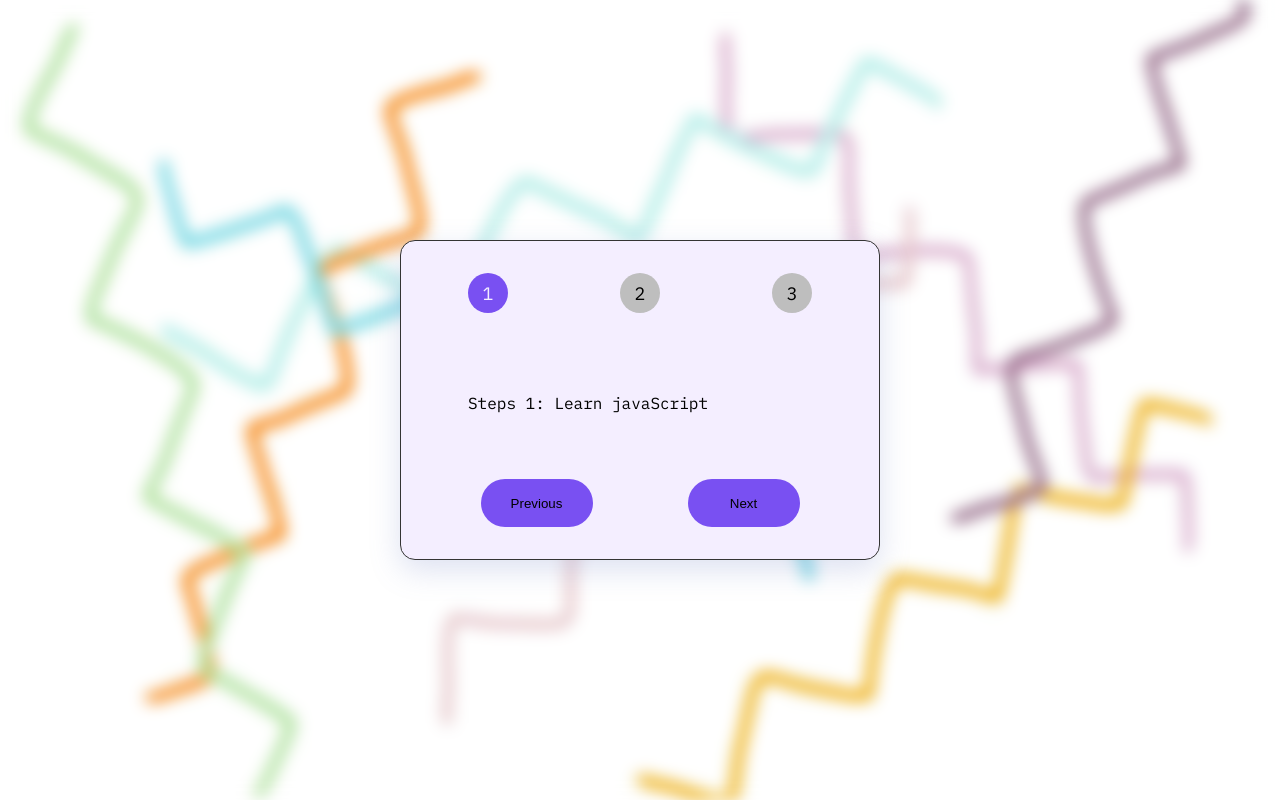
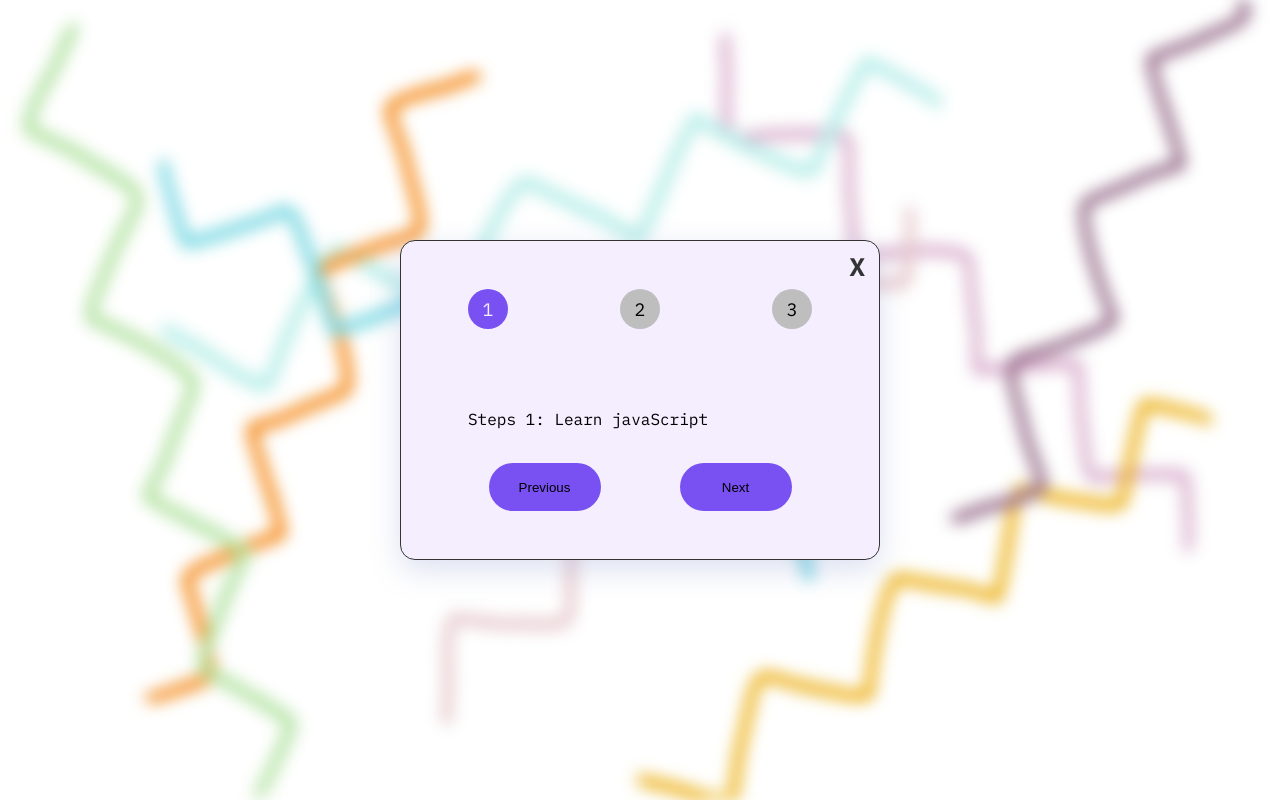
Before and after one commit to LinSchmitz/miniAssignments, a React (Vite) app in the folder Steps/: page / in a window 1280 px wide. Built offline with nearby package versions, Linux system fonts and the light colour scheme; the HTML template or start-up script is replaced by a standard one.

Commit message:
add close button

```diff
--- a/Steps/src/App.jsx
+++ b/Steps/src/App.jsx
@@ -16,6 +16,7 @@ export default function App() {
 
   return (
     <div className="card">
+      <p className="close">X</p>
       <div className="numbers">
         <div className="number">
           <div className={step >= 1 ? 'active' : ''}>1</div>
--- a/Steps/src/index.css
+++ b/Steps/src/index.css
@@ -40,18 +40,29 @@ body::before {
 }
 
 .card {
+  position: relative;
   display: flex;
   flex-direction: column;
   justify-content: space-between;
   align-items: center;
-  margin: 2rem;
-  padding: 2rem;
+  margin: 1rem;
+  padding: 3rem;
   width: 30rem;
   height: 20rem;
   border: 1px solid var(--dark-color);
   border-radius: 15px;
   background-color: var(--light-color);
   box-shadow: 0 10px 30px rgba(120, 134, 199, 0.25);
+}
+
+.close {
+  position: absolute;
+  top: 10px;
+  right: 15px;
+  font-size: 1.5rem;
+  font-weight: bold;
+  color: var(--dark-color);
+  cursor: pointer;
 }
 
 /* --- steps --- */
```
